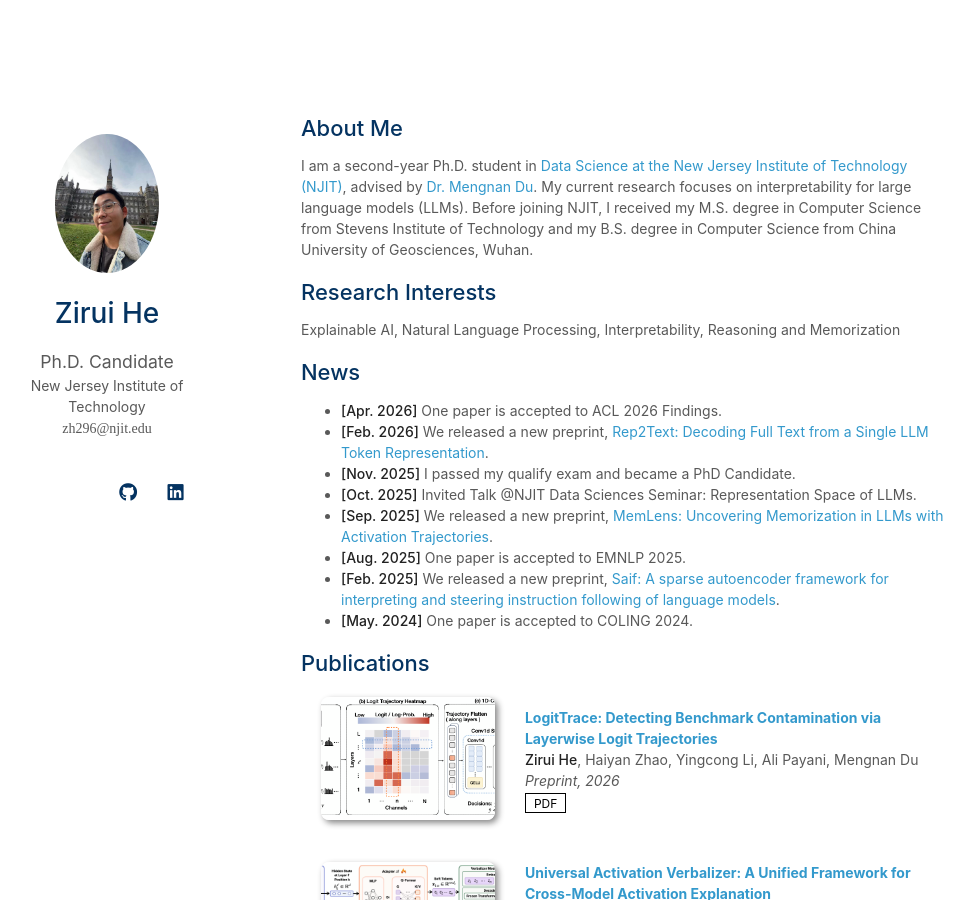
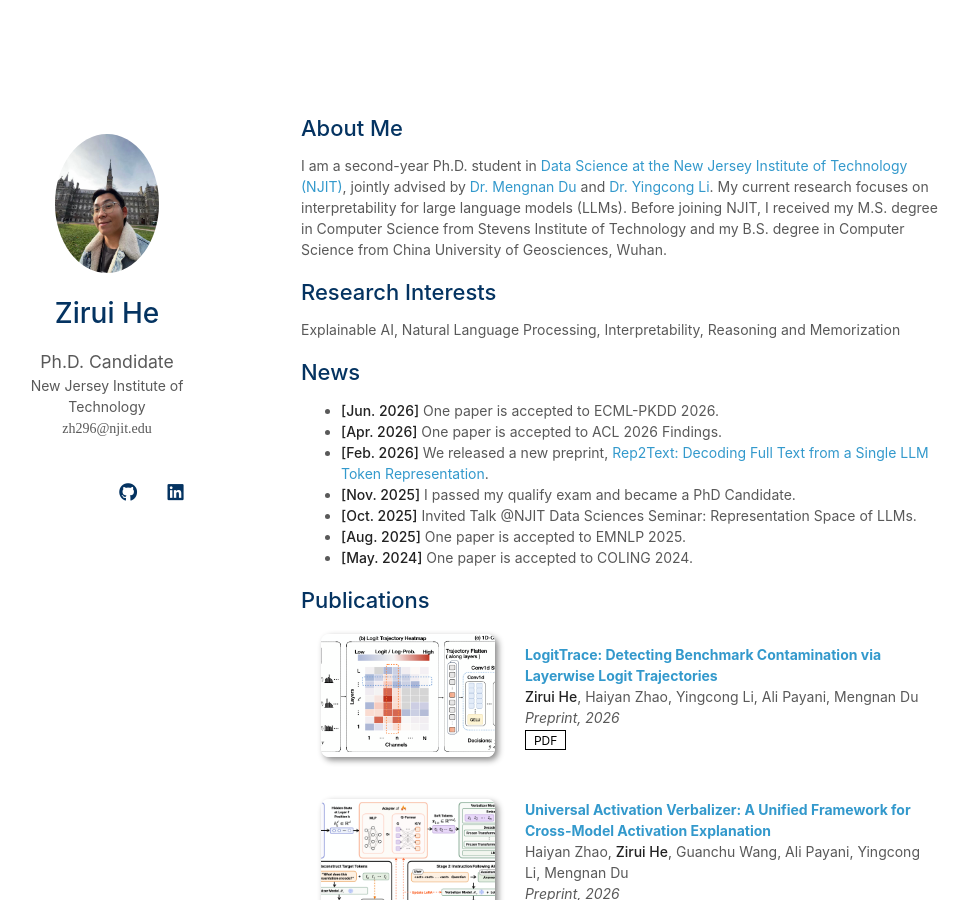
Before and after one commit to Ineedanamehere/Ineedanamehere.github.io, a Jekyll site: the page built from index.md, in a window 1280 px wide and 900 px high. Shown: the whole window, without its empty margins (169-1143 px from the left). Built offline with Jekyll 4.4.1, drawn with Linux system fonts in a browser that asks for light colours; a style sheet for code colours, icons or effects is not loaded; our own code applies the rules of GitHub Pages for plain Markdown files.

Commit message:
Update index.md

```diff
--- a/index.md
+++ b/index.md
@@ -4,20 +4,19 @@ layout: homepage
 
 ## About Me
 
-I am a second-year Ph.D. student in [Data Science at the New Jersey Institute of Technology (NJIT)](https://ds.njit.edu/), advised by [Dr. Mengnan Du](https://mengnandu.com/). My current research focuses on interpretability for large language models (LLMs). Before joining NJIT, I received my M.S. degree in Computer Science from Stevens Institute of Technology and my B.S. degree in Computer Science from China University of Geosciences, Wuhan.
+I am a second-year Ph.D. student in [Data Science at the New Jersey Institute of Technology (NJIT)](https://ds.njit.edu/), jointly advised by [Dr. Mengnan Du](https://mengnandu.com/) and [Dr. Yingcong Li](https://yingcong-li.github.io/). My current research focuses on interpretability for large language models (LLMs). Before joining NJIT, I received my M.S. degree in Computer Science from Stevens Institute of Technology and my B.S. degree in Computer Science from China University of Geosciences, Wuhan.
 
 ## Research Interests
 
 Explainable AI, Natural Language Processing, Interpretability, Reasoning and Memorization
 
 ## News
+- **[Jun. 2026]** One paper is accepted to ECML-PKDD 2026.
 - **[Apr. 2026]** One paper is accepted to ACL 2026 Findings.
 - **[Feb. 2026]** We released a new preprint, [Rep2Text: Decoding Full Text from a Single LLM Token Representation](https://arxiv.org/pdf/2511.06571).
 - **[Nov. 2025]** I passed my qualify exam and became a PhD Candidate.
 - **[Oct. 2025]** Invited Talk @NJIT Data Sciences Seminar: Representation Space of LLMs.
-- **[Sep. 2025]** We released a new preprint, [MemLens: Uncovering Memorization in LLMs with Activation Trajectories](https://arxiv.org/abs/2509.20909).
 - **[Aug. 2025]** One paper is accepted to EMNLP 2025.
-- **[Feb. 2025]** We released a new preprint, [Saif: A sparse autoencoder framework for interpreting and steering instruction following of language models](https://arxiv.org/abs/2502.11356).
 - **[May. 2024]** One paper is accepted to COLING 2024.
 
 {% include_relative _includes/publications.md %}
```
